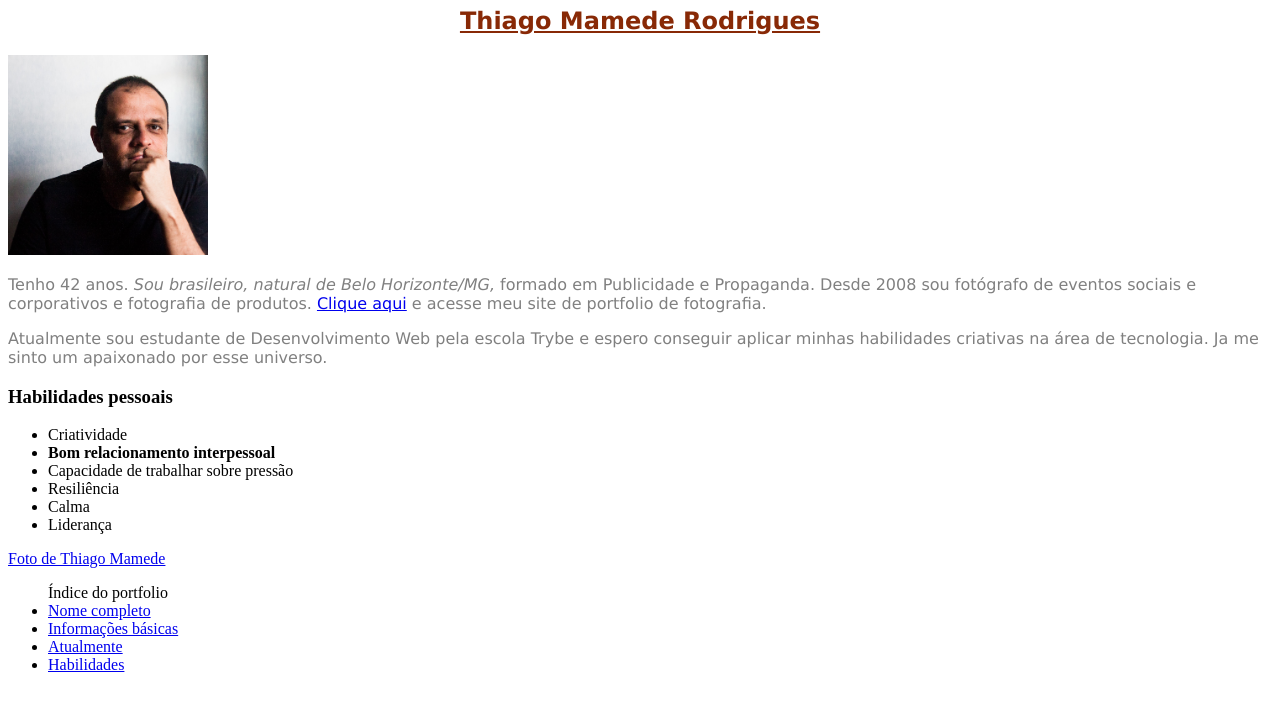
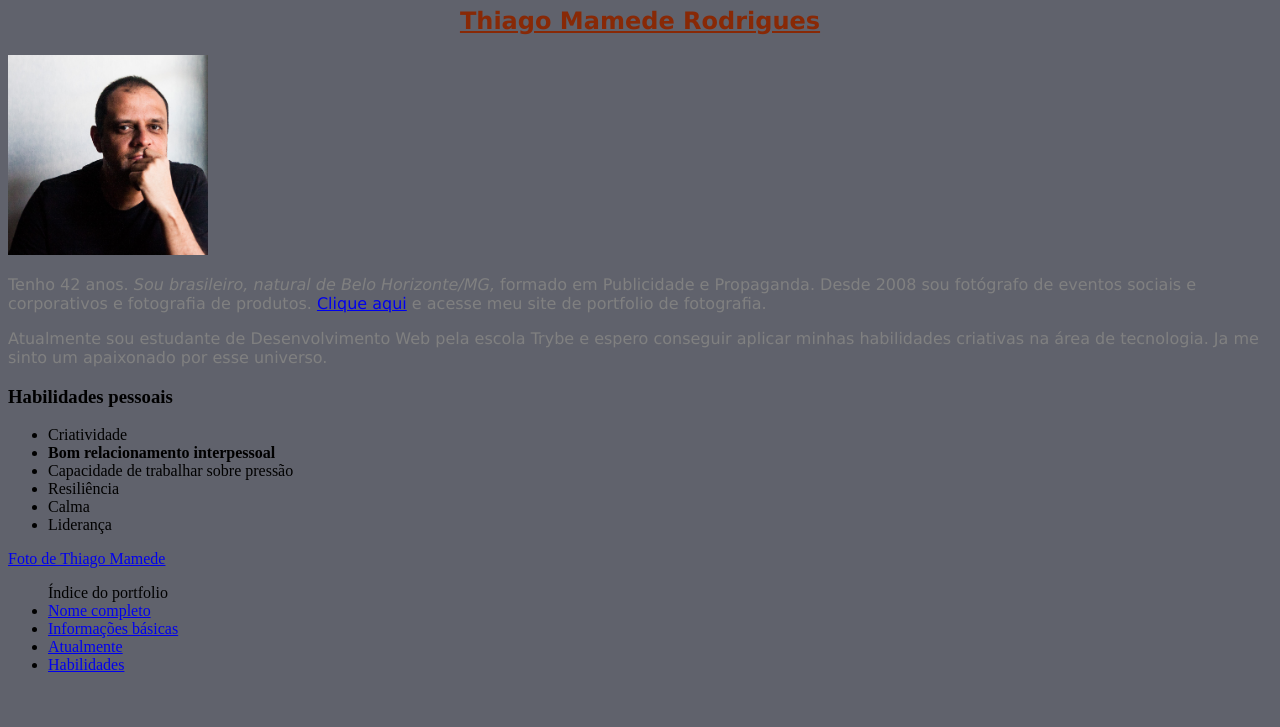
Before and after one commit to tmamedeTrybe/tmamedeTrybe.github.io, a plain HTML site: page index.html in a window 1280 px wide. Shown: the part 73-800 px from the top of the page. Drawn offline with Linux system fonts and the light colour scheme.

Commit message:
define cor de background do Portfolio web

```diff
--- a/index.html
+++ b/index.html
@@ -4,6 +4,7 @@
         <meta charset="utf-8">
         <title>Portfolio Web Thiago Mamede</title>
         <style>
+            body{background-color: #60626c;}
             #nome{font-family:Verdana; text-decoration: underline; text-align: center; color:#882906; }
             .descricao {font-family: Verdana; color: grey;}
         </style>
```
